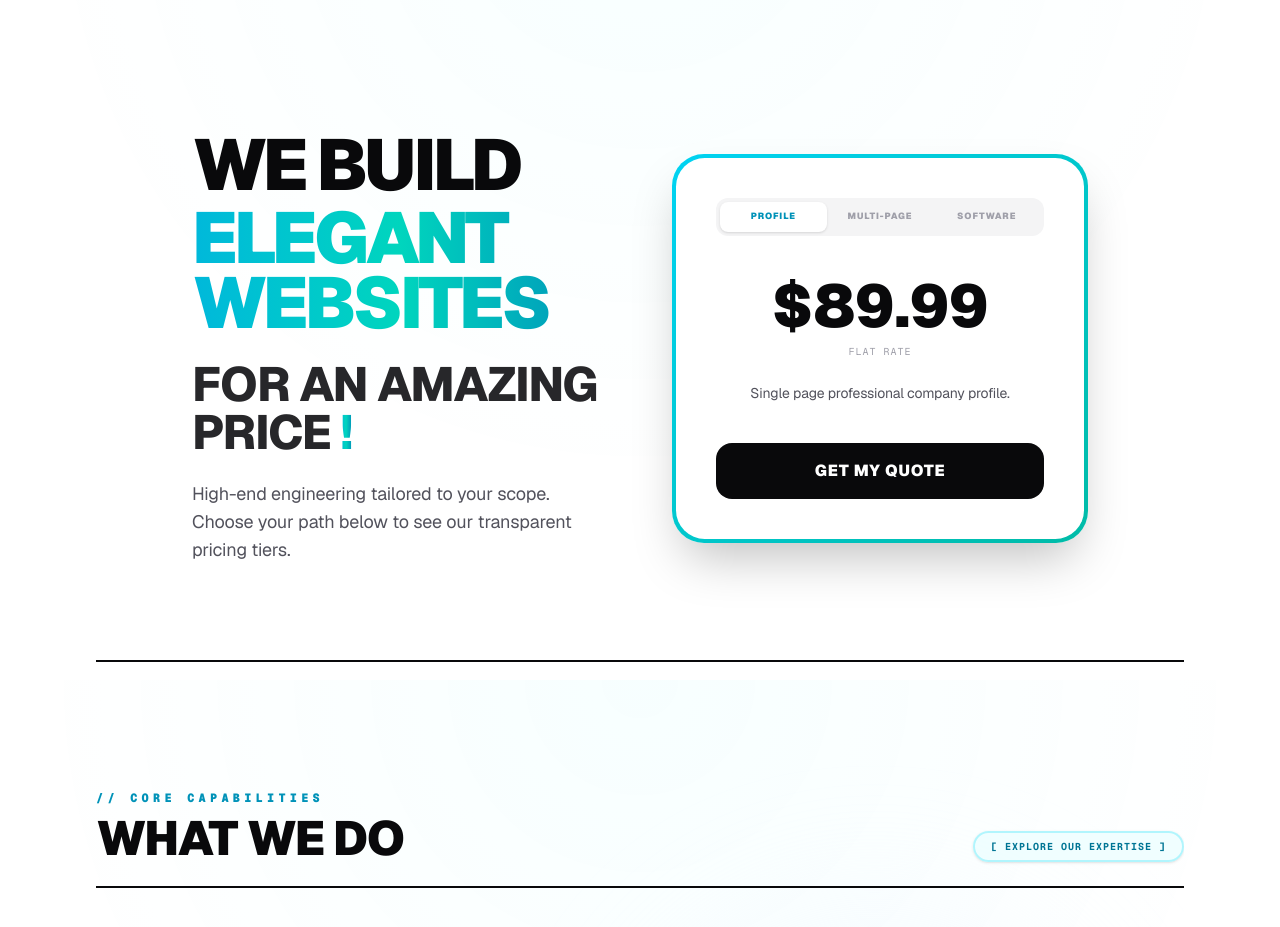
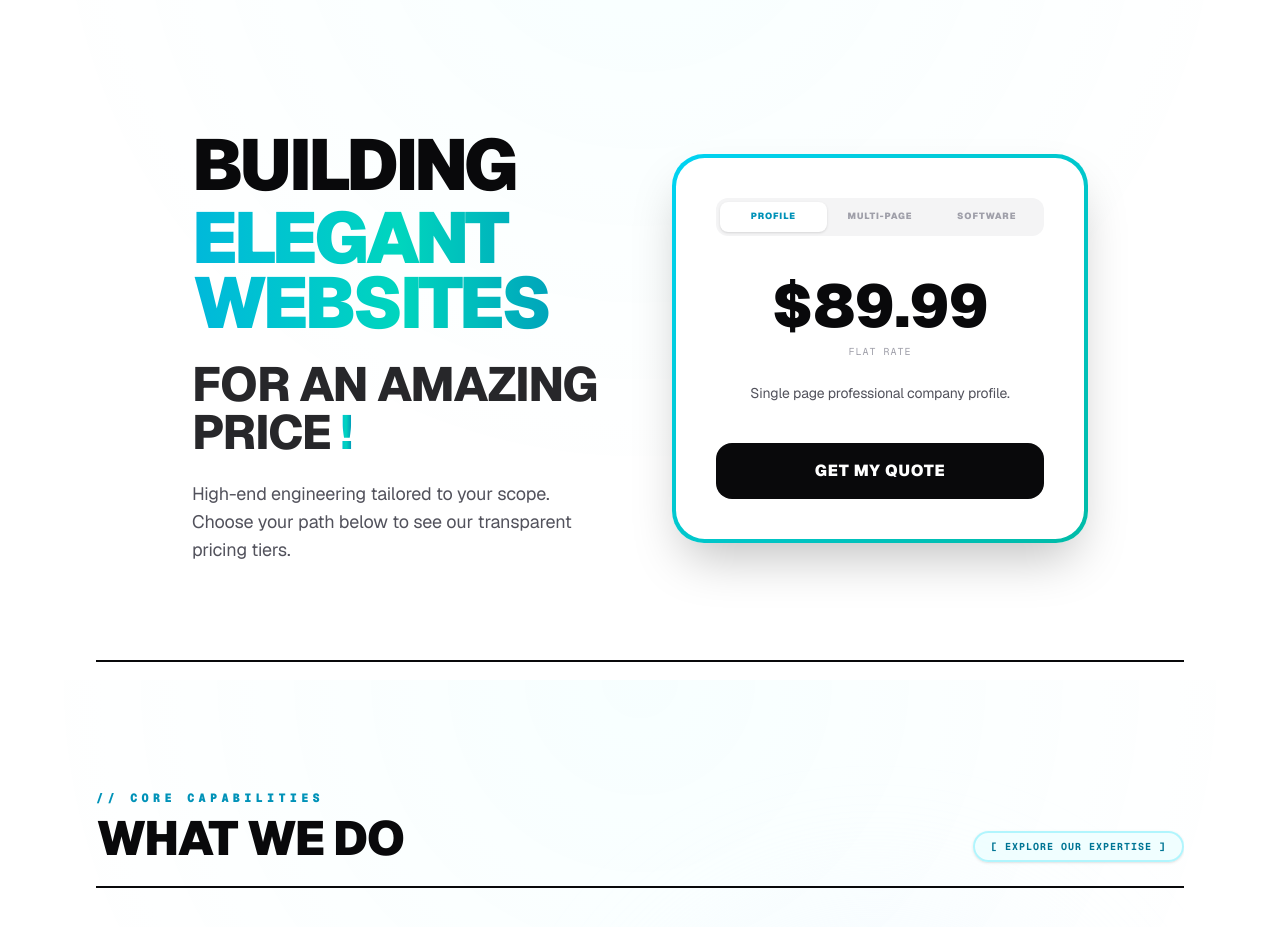
Before and after one commit to Nate2784/ndy-solutions, a Next.js app: page / in a window 1280 px wide. Shown: the part 920-1847 px from the top of the page. Built offline with nearby package versions, Linux system fonts and the light colour scheme; no server answers.

Commit message:
Update PricingSection.tsx

```diff
--- a/components/PricingSection.tsx
+++ b/components/PricingSection.tsx
@@ -24,7 +24,7 @@ export default function PricingSection() {
           <div className="space-y-6">
             <h2 className="text-5xl md:text-7xl font-black text-zinc-950 leading-[0.9] tracking-tighter uppercase">
                 {/* Primary Hero Statement */}
-                <span className="block mb-2">WE BUILD</span>
+                <span className="block mb-2">BUILDING</span>
 
                 {/* The Visual Hook */}
                 <span className="block text-transparent bg-clip-text bg-linear-to-r from-cyan-500 via-teal-400 to-cyan-600 mb-6">
```
